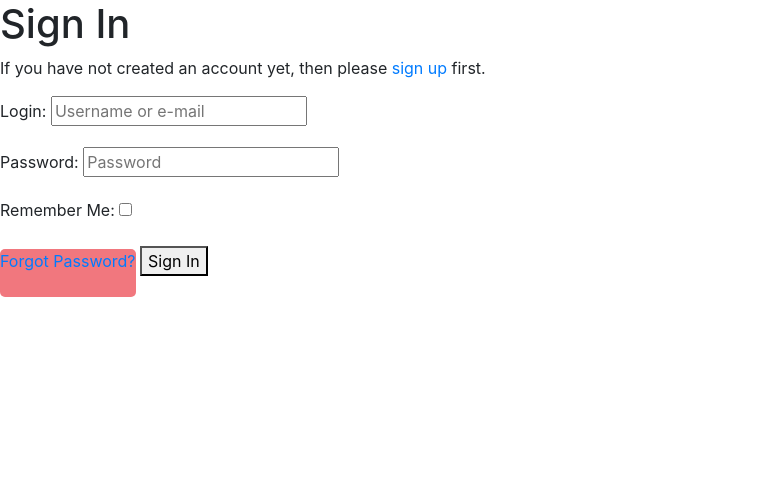
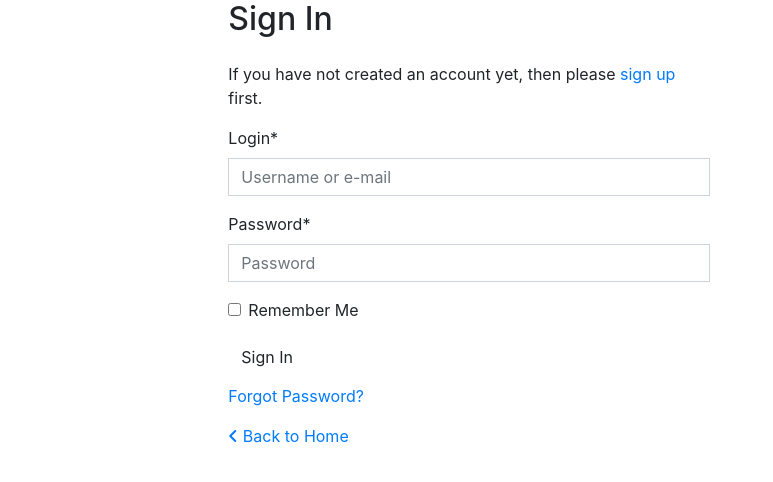
Before and after one commit to Saharalnoor/ysra_house_of_flower_MS, a Django app: page /accounts/login/ in a window 1280 px wide. Shown: the part 185-667 px from the top of the page, without its empty margins (0-773 px from the left). Run offline with Django 3.2, Linux system fonts and the light colour scheme; parts of the project's set-up code (start-up, migrations or seed data) failed here and were passed over; some libraries are stand-ins or nearby versions.

Commit message:
Updated login.html

```diff
--- a/templates/allauth/account/login.html
+++ b/templates/allauth/account/login.html
@@ -5,42 +5,32 @@
 
 {% block head_title %}{% trans "Sign In" %}{% endblock %}
 
-{% block content %}
+{% block inner_content %}
 
-<h1>{% trans "Sign In" %}</h1>
+<h2 class="mb-4">{% trans "Sign In" %}</h2>
 
-{% get_providers as socialaccount_providers %}
-
-{% if socialaccount_providers %}
-<p>{% blocktrans with site.name as site_name %}Please sign in with one
-of your existing third party accounts. Or, <a href="{{ signup_url }}">sign up</a>
-for a {{ site_name }} account and sign in below:{% endblocktrans %}</p>
+{% get_providers as socialaccount_providers %} {% if socialaccount_providers %}
+<p>{% blocktrans with site.name as site_name %}Please sign in with one of your existing third party accounts. Or, <a href="{{ signup_url }}">sign up</a> for a {{ site_name }} account and sign in below:{% endblocktrans %}</p>
 
 <div class="socialaccount_ballot">
-
     <ul class="socialaccount_providers">
         {% include "socialaccount/snippets/provider_list.html" with process="login" %}
     </ul>
 
     <div class="login-or">{% trans 'or' %}</div>
-
 </div>
 
-{% include "socialaccount/snippets/login_extra.html" %}
-
-{% else %}
-<p>{% blocktrans %}If you have not created an account yet, then please
-<a href="{{ signup_url }}">sign up</a> first.{% endblocktrans %}</p>
+{% include "socialaccount/snippets/login_extra.html" %} {% else %}
+<p>{% blocktrans %}If you have not created an account yet, then please <a href="{{ signup_url }}">sign up</a> first.{% endblocktrans %}</p>
 {% endif %}
 
-<form class="login" method="POST" action="{% url 'account_login' %}">
-  {% csrf_token %}
-  {{ form.as_p }}
-  {% if redirect_field_value %}
+<form class="login form-flowerydays" method="POST" action="{% url 'account_login' %}">
+    {% csrf_token %} {{ form|crispy }} {% if redirect_field_value %}
     <input type="hidden" name="{{ redirect_field_name }}" value="{{ redirect_field_value }}" />
     {% endif %}
-  <a class="button secondaryAction" href="{% url 'account_reset_password' %}">{% trans "Forgot Password?" %}</a>
-  <button class="primaryAction" type="submit">{% trans "Sign In" %}</button>
+    <button class="primaryAction btn btn-colour-1" type="submit">{% trans "Sign In" %}</button>
+    <p class="mt-2">
+        <a class="button-secondaryAction" href="{% url 'account_reset_password' %}">{% trans "Forgot Password?" %}</a>
+    </p>
 </form>
-
 {% endblock %}
```
Lines whose indentation alone changed are shown as unchanged.
